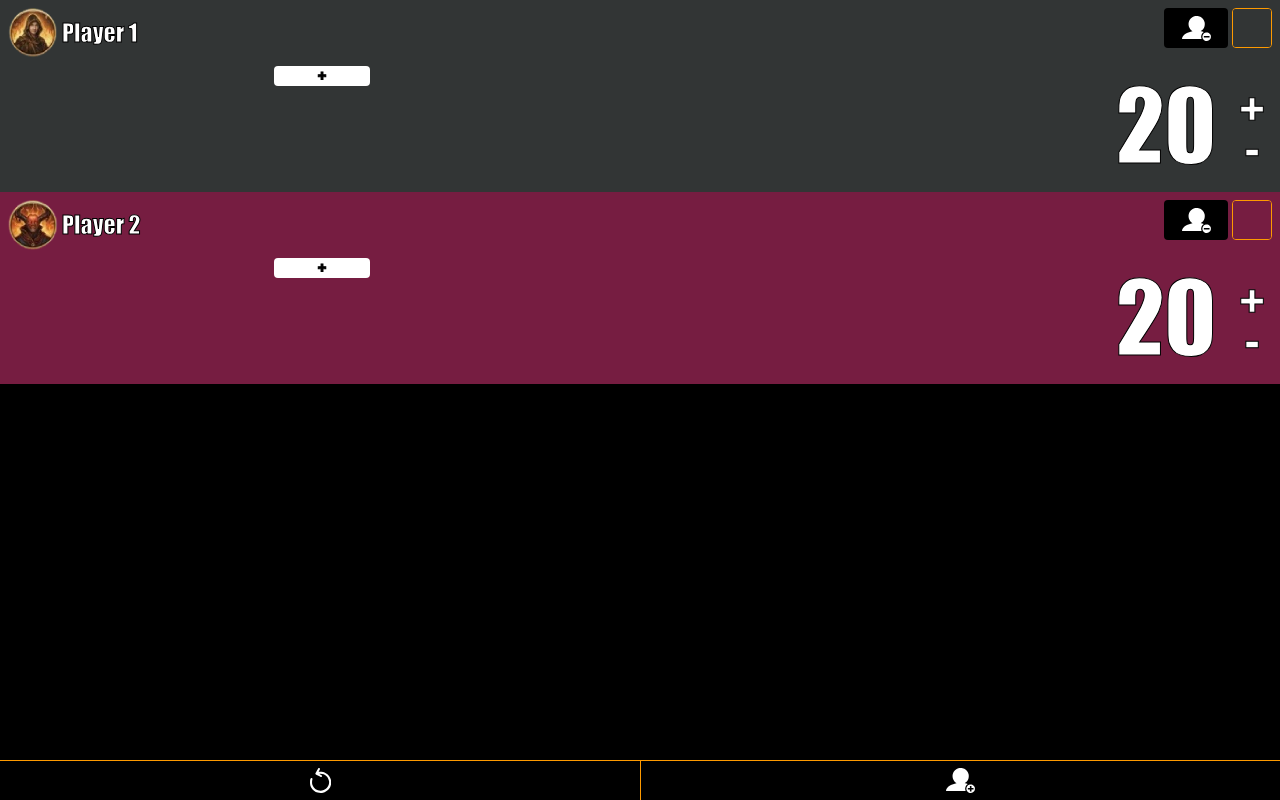
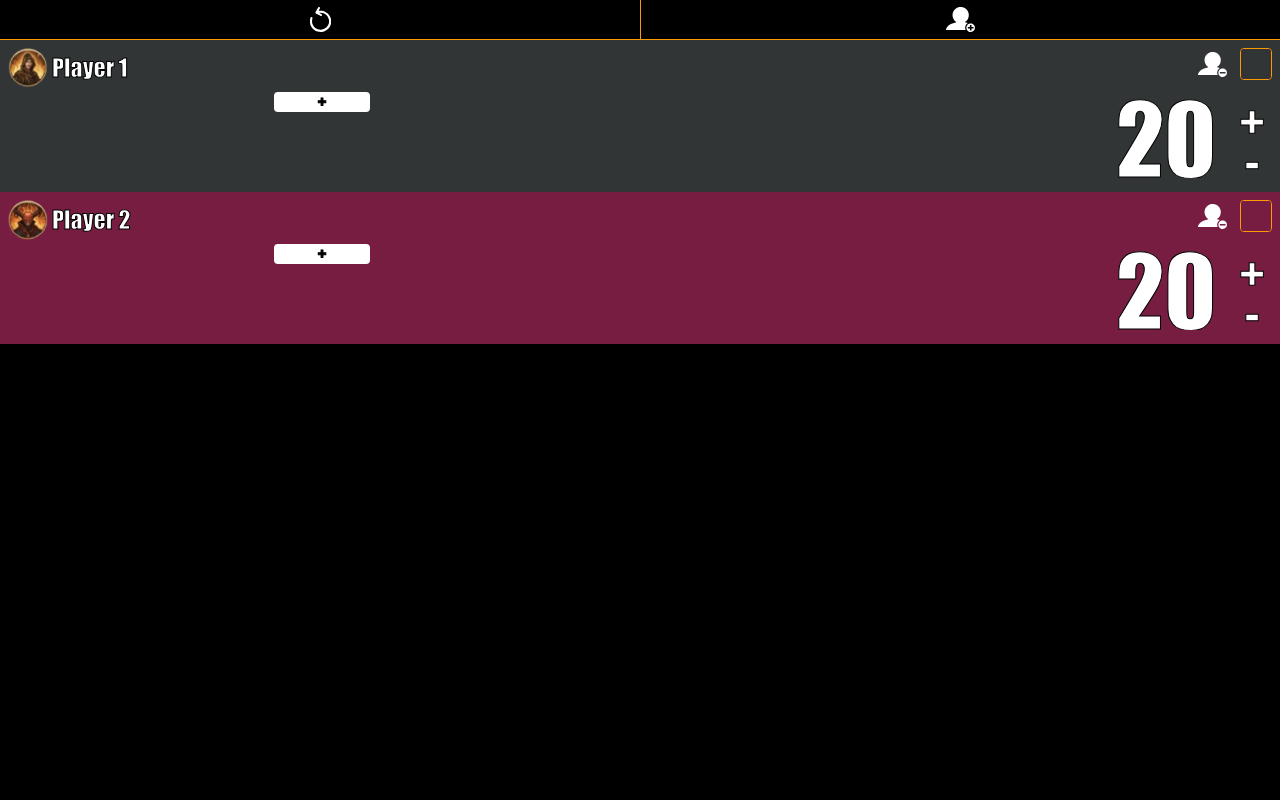
Before and after one commit to andre-rosatto/mtg-tracker, a React (Vite) app: page / in a window 1280 px wide. Built offline with nearby package versions, Linux system fonts and the light colour scheme.

Commit message:
layout fix

```diff
--- a/src/App.tsx
+++ b/src/App.tsx
@@ -57,11 +57,6 @@ export default function App() {
 
   return (
     <div className='bg-black max-h-dvh h-dvh min-h-dvh flex flex-col text-white'>
-      <div className='overflow-auto flex-1'>
-        {players.map(player => (
-          <PlayerSlot key={player.id} player={player} onPlayerChange={handlePlayerChange} onPlayerDelete={handlePlayerDelete} />
-        ))}
-      </div>
       <Toolbar
         onAddPlayer={() => {
           setPlayers([...players, {
@@ -75,6 +70,11 @@ export default function App() {
         }}
         onRestart={handleGameRestart}
       />
+      <div className='overflow-auto flex-1'>
+        {players.map(player => (
+          <PlayerSlot key={player.id} player={player} onPlayerChange={handlePlayerChange} onPlayerDelete={handlePlayerDelete} />
+        ))}
+      </div>
     </div>
   );
 }
--- a/src/components/AvatarSelector/AvatarSelector.tsx
+++ b/src/components/AvatarSelector/AvatarSelector.tsx
@@ -25,7 +25,12 @@ export default function AvatarSelector({ index, className, onAvatarChange, ...pr
       onClick={() => setPopupOpen(!popupOpen)}
       ref={ref}
     >
-      <img src={avatars[index]} alt='Avatar' className='cursor-pointer' draggable={false} />
+      <img
+        src={avatars[index]}
+        alt='Avatar'
+        draggable={false}
+        className='cursor-pointer w-10 aspect-square'
+      />
       <PopupMenu
         triggerRef={ref}
         visible={popupOpen}
--- a/src/components/ColorPicker/ColorPicker.tsx
+++ b/src/components/ColorPicker/ColorPicker.tsx
@@ -12,7 +12,7 @@ export default function ColorPicker({color='#000000', className, onColorChange,
         type='color'
         value={color}
         onChange={e => onColorChange && onColorChange(e.target.value)}
-        className={clsx('w-10 h-10 p-0 border border-amber-500 rounded-sm bg-transparent cursor-pointer appearance-none [&::-webkit-color-swatch-wrapper]:p-0 [&::-webkit-color-swatch]:border-none', className)}
+        className={clsx('w-8 h-8 p-0 border border-amber-500 rounded-sm bg-transparent cursor-pointer appearance-none [&::-webkit-color-swatch-wrapper]:p-0 [&::-webkit-color-swatch]:border-none', className)}
         {...props}
       />
   );
--- a/src/components/PlayerSlot/Player.tsx
+++ b/src/components/PlayerSlot/Player.tsx
@@ -14,7 +14,7 @@ interface PlayerSlotProps extends React.HTMLAttributes<HTMLDivElement> {
 export default function PlayerSlot({ player, onPlayerChange, onPlayerDelete }: PlayerSlotProps) {
   return (
     <div
-      className='relative flex-1 gap-2 w-full min-h-48 p-2 flex flex-col items-start overflow-hidden'
+      className='relative flex-1 gap-1 w-full h-38 p-2 flex flex-col items-start overflow-hidden'
       style={{
         backgroundColor: player.color,
       }}
@@ -25,7 +25,6 @@ export default function PlayerSlot({ player, onPlayerChange, onPlayerDelete }: P
         <div className='flex items-center gap-1'>
           <AvatarSelector
             index={player.avatar} onAvatarChange={newIndex => {onPlayerChange && onPlayerChange({...player, avatar: newIndex})}}
-            className='w-10 min-w-10'
           />
           <input
             type="text"
@@ -40,12 +39,15 @@ export default function PlayerSlot({ player, onPlayerChange, onPlayerDelete }: P
         {/* utilities */}
         <div className='flex gap-1'>
           <TimedButton
-            className='rounded-sm bg-black text-white w-16 h-10'
+            className='rounded-sm text-white w-10 h-8 mr-1'
             onComplete={() => onPlayerDelete && onPlayerDelete(player.id)}
           >
             <RemovePlayerIcon />
           </TimedButton>
-          <ColorPicker color={player.color} onColorChange={newColor => {onPlayerChange && onPlayerChange({...player, color: newColor})}} />
+          <ColorPicker
+            color={player.color}
+            onColorChange={newColor => {onPlayerChange && onPlayerChange({...player, color: newColor})}}
+          />
         </div>
       </div>
 
@@ -91,7 +93,7 @@ export default function PlayerSlot({ player, onPlayerChange, onPlayerDelete }: P
           <input
             type="tel"
             name="life"
-            className='flex-1 min-w-0 text-8xl text-right outline-none bg-transparent h-fit'
+            className='flex-1 min-w-0 h-20 text-8xl text-right outline-none bg-transparent'
             value={player.life}
             onChange={e => onPlayerChange && onPlayerChange({...player, life: parseInt(e.target.value) || 0})}
           ></input>
--- a/src/components/Toolbar/Toolbar.tsx
+++ b/src/components/Toolbar/Toolbar.tsx
@@ -8,7 +8,7 @@ interface ToolbarProps {
 
 export default function Toolbar({ onRestart, onAddPlayer }: ToolbarProps) {
   return (
-    <div className='grid grid-cols-2 h-10 border-t border-amber-500'>
+    <div className='grid grid-cols-2 h-10 border-b border-amber-500'>
       <TimedButton
         onComplete={ onRestart }
       >
```
